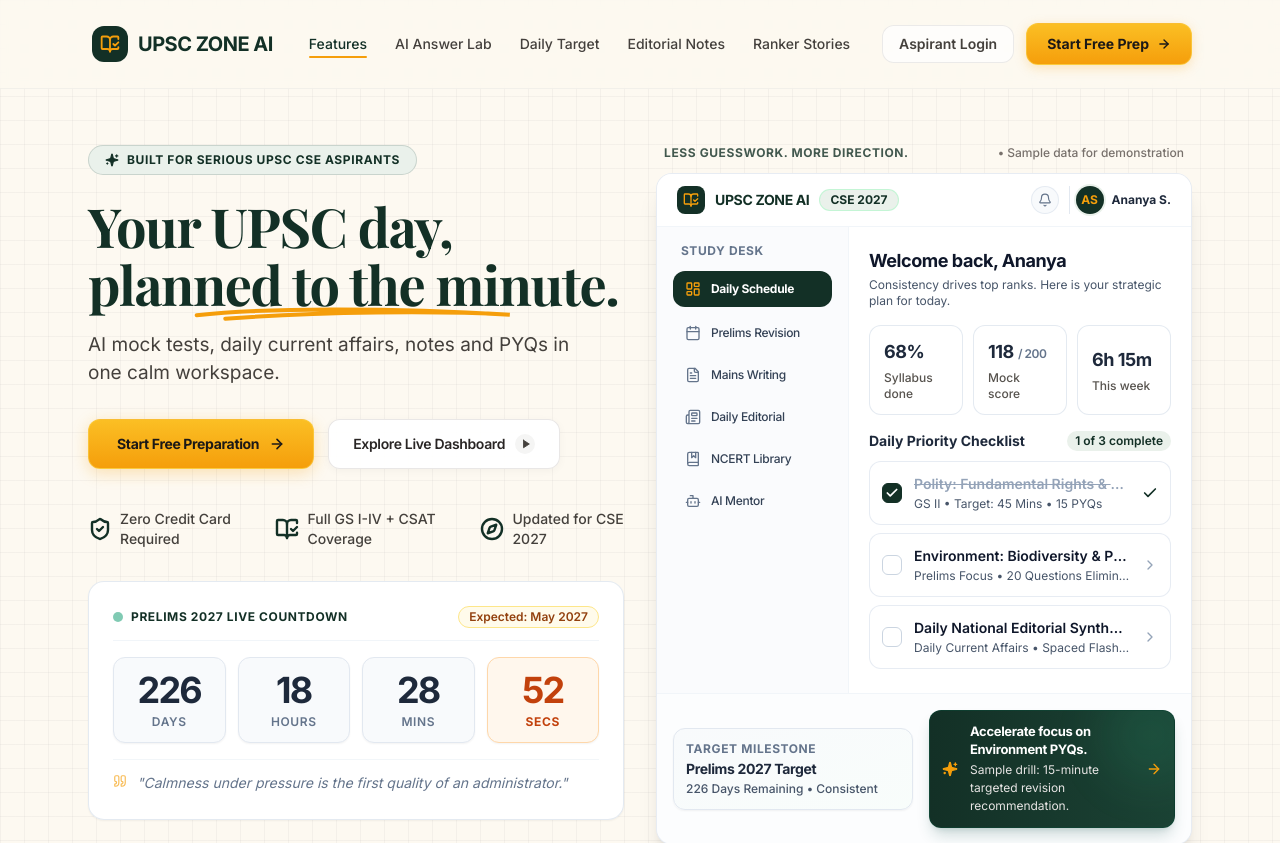
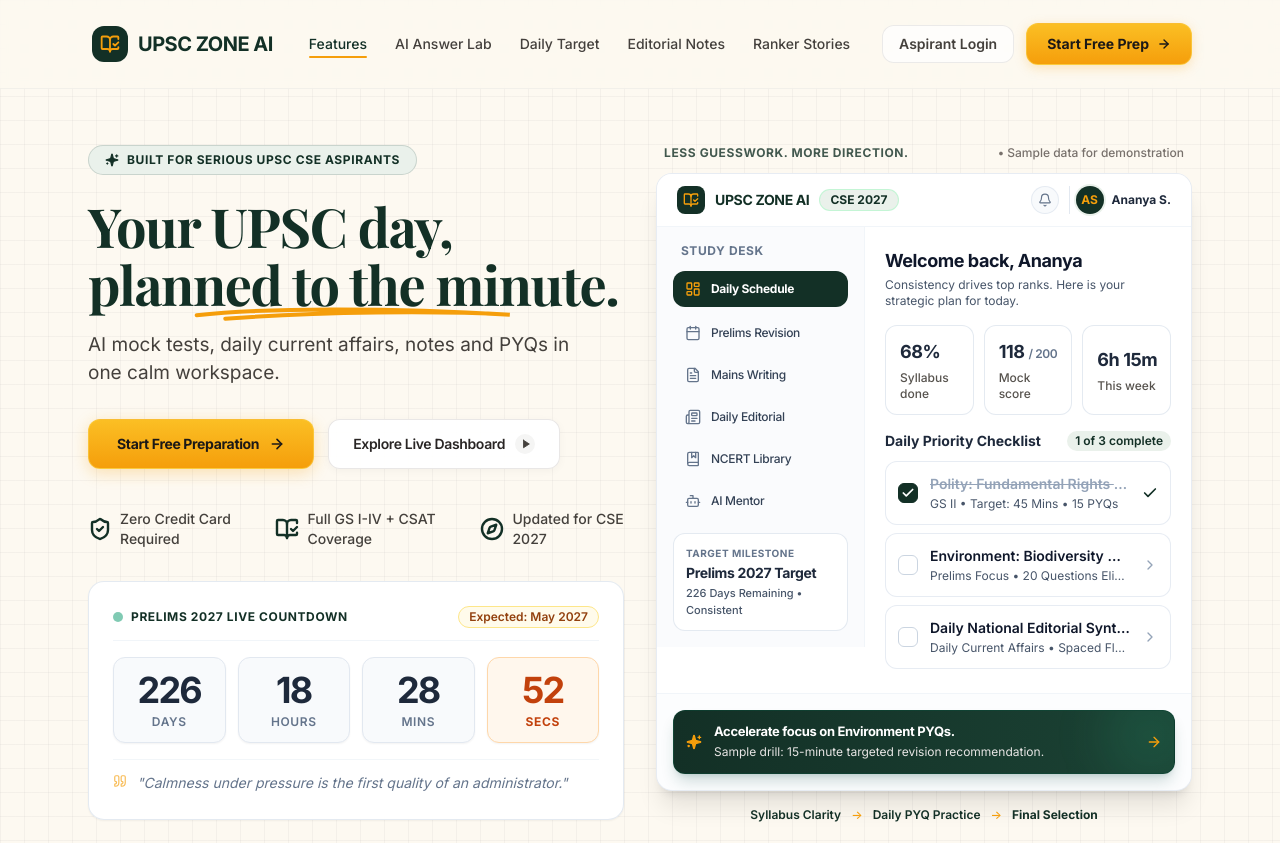
Before and after one commit to Farhaan-Coder/UPSC_WEBPAGE_UPDATED, a React (Vite) app: page / in a window 1280 px wide. Shown: the top 843 px of the page. Built offline with nearby package versions, Linux system fonts and the light colour scheme; a web font is replaced by a local one.

Commit message:
fix(dashboard): apply flex-col h-full to sidebar and mt-auto to target milestone card

```diff
--- a/src/components/Hero.jsx
+++ b/src/components/Hero.jsx
@@ -245,8 +245,8 @@ export default function Hero({ onOpenAuth }) {
 
               {/* Workspace Layout: Responsive flex structure with widened sidebar to prevent truncation */}
               <div className="flex flex-col md:flex-row min-h-[380px]">
-                {/* Navigation Sidebar: Widened to 176px (w-44) on desktop so all labels fit on ONE line */}
-                <div className="w-full md:w-44 lg:w-48 shrink-0 bg-slate-50/70 border-r border-slate-100 p-3 sm:p-4 flex flex-col justify-start">
+                {/* Navigation Sidebar: Widened to prevent label truncation, flex flex-col h-full pushes milestone card to bottom */}
+                <div className="w-full md:w-48 lg:w-52 shrink-0 bg-slate-50/70 border-r border-slate-100 p-3 sm:p-4 flex flex-col h-full">
                   <div>
                     <span className="text-xs font-bold text-slate-500 tracking-wider px-2 block mb-3 uppercase font-sans">
                       STUDY DESK
@@ -277,6 +277,21 @@ export default function Hero({ onOpenAuth }) {
                         <span className="tracking-tight">AI Mentor</span>
                       </li>
                     </ul>
+                  </div>
+
+                  {/* Target Milestone Card: mt-auto smartly pushes to bottom of sidebar */}
+                  <div className="mt-auto pt-4">
+                    <div className="bg-white border border-slate-200/90 rounded-xl p-3 shadow-2xs hover:shadow-xs transition-all cursor-pointer group">
+                      <span className="text-[10px] font-bold text-slate-500 tracking-wider block mb-0.5 uppercase font-sans">
+                        TARGET MILESTONE
+                      </span>
+                      <span className="text-xs sm:text-sm font-sans font-bold text-slate-800 block group-hover:text-[#133026] transition-colors tracking-tight">
+                        Prelims {EXAM_YEAR} Target
+                      </span>
+                      <span className="text-[11px] text-slate-600 font-medium block mt-0.5">
+                        {timeLeft.days} Days Remaining • Consistent
+                      </span>
+                    </div>
                   </div>
                 </div>
 
@@ -358,24 +373,9 @@ export default function Hero({ onOpenAuth }) {
                 </div>
               </div>
 
-              {/* Bottom Section: Target Milestone & Action Banner */}
+              {/* Bottom Section: Action Banner */}
               <div className="p-3.5 sm:p-4 border-t border-slate-100 bg-slate-50/40">
-                <div className="flex flex-col md:flex-row items-stretch md:items-center gap-4">
-                  {/* Target Milestone Card with Live Days Left */}
-                  <div className="md:w-60 shrink-0 bg-gradient-to-br from-slate-50 to-green-50/30 border border-slate-200 rounded-xl p-3 shadow-sm hover:shadow-md transition-all duration-200 cursor-pointer group">
-                    <span className="text-xs font-bold text-slate-500 tracking-wider block mb-0.5 uppercase">
-                      TARGET MILESTONE
-                    </span>
-                    <span className="text-sm font-sans font-bold text-slate-800 block group-hover:text-[#133026] transition-colors tracking-tight">
-                      Prelims {EXAM_YEAR} Target
-                    </span>
-                    <span className="text-xs text-slate-600 font-medium block mt-0.5">
-                      {timeLeft.days} Days Remaining • Consistent
-                    </span>
-                  </div>
-
-                  {/* Accelerate Focus Dark Banner */}
-                  <div className="flex-1 bg-gradient-to-r from-[#133026] to-[#1b4234] hover:from-[#16382c] hover:to-[#225342] border border-emerald-900/40 rounded-xl p-3 text-white flex items-center justify-between shadow-lg shadow-teal-900/20 hover:shadow-xl transition-all duration-300 cursor-pointer group relative overflow-hidden">
+                <div className="w-full bg-gradient-to-r from-[#133026] to-[#1b4234] hover:from-[#16382c] hover:to-[#225342] border border-emerald-900/40 rounded-xl p-3 text-white flex items-center justify-between shadow-lg shadow-teal-900/20 hover:shadow-xl transition-all duration-300 cursor-pointer group relative overflow-hidden">
                   <div className="absolute top-0 right-0 -mr-6 -mt-6 w-24 h-24 bg-emerald-400/10 rounded-full blur-xl pointer-events-none" />
 
                   <div className="flex items-center gap-3 relative z-10 min-w-0">
@@ -390,7 +390,6 @@ export default function Hero({ onOpenAuth }) {
                     </div>
                   </div>
                   <ArrowRight className="w-4 h-4 text-[#F59E0B] shrink-0 relative z-10 group-hover:translate-x-1 transition-transform duration-200 ml-2" />
-                  </div>
                 </div>
               </div>
             </div>
```
Lines whose indentation alone changed are shown as unchanged.
